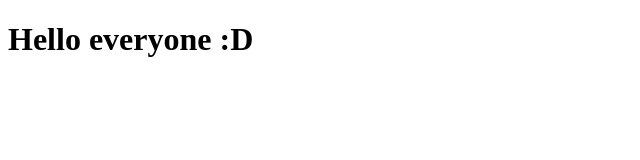
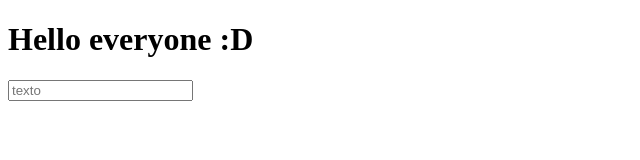
Before and after one commit to JoelGrullon12/AprendiendoGitHub, a plain HTML site: page index.html in a window 1280 px wide. Shown: the whole page, without its empty margins (0-640 px from the left). Drawn offline with Linux system fonts and the light colour scheme.

Commit message:
cuadro de texto agregado a la pagina guardado

```diff
--- a/index.html
+++ b/index.html
@@ -8,5 +8,7 @@
 </head>
 <body>
     <h1>Hello everyone :D</h1>
+
+    <input type="text" placeholder="texto">
 </body>
 </html>
```
